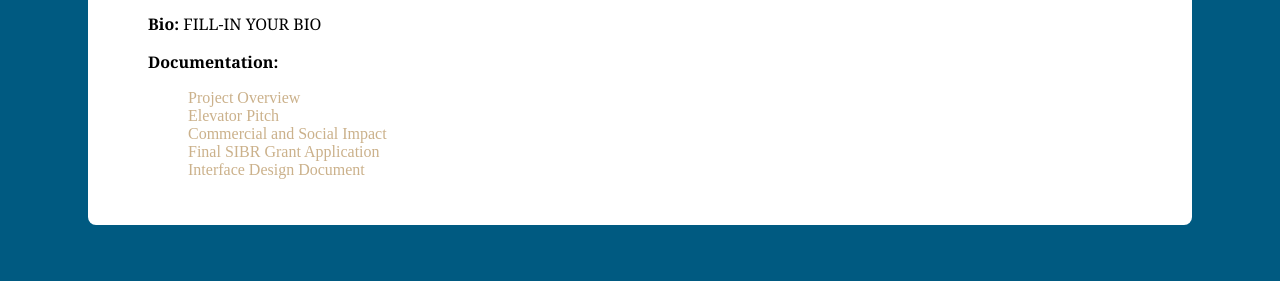
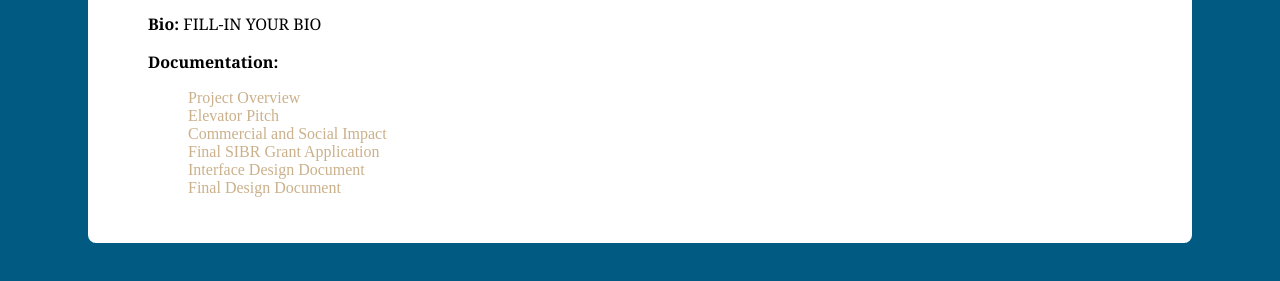
Before and after one commit to gw-cs-sd/sd-18-ezstack, a plain HTML site: page index.html in a window 1280 px wide. Shown: the part 229-510 px from the top of the page. Drawn offline with Linux system fonts and the light colour scheme.

Commit message:
adding final design doc submission

```diff
--- a/index.html
+++ b/index.html
@@ -87,6 +87,7 @@ a {
 							<a href="docs/writing3.pdf">Commercial and Social Impact</a> <br />
 							<a href="docs/writing4.pdf">Final SIBR Grant Application</a> <br />
 							<a href="docs/InterfaceDesignDocument.pdf">Interface Design Document</a> <br />
+							<a href="docs/Final_Design_Doc.pdf">Final Design Document</a> <br />
 						</ul>
 
 						<!--
```
Also changed, not shown: 1 other file.
